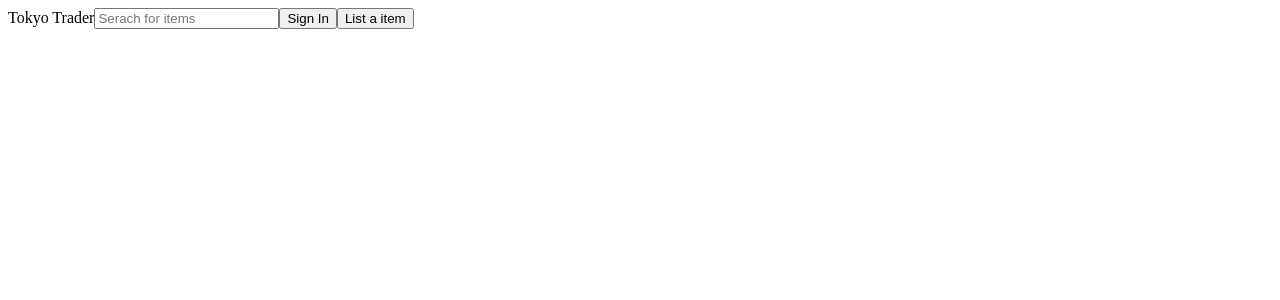
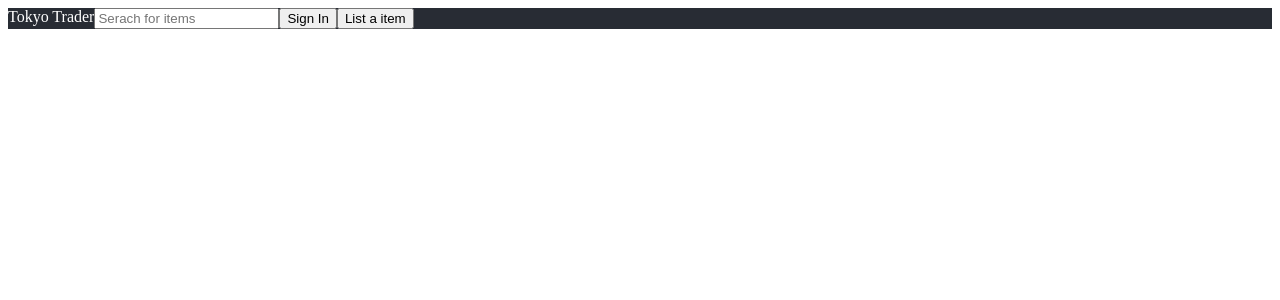
Before and after one commit to tokyo-traders/koukan, a React (Create React App) app: page / in a window 1280 px wide. Shown: the top 300 px of the page. Built offline with nearby package versions, Linux system fonts and the light colour scheme; no server answers.

Commit message:
Navbar WIP

```diff
--- a/src/App.js
+++ b/src/App.js
@@ -1,4 +1,5 @@
 import './App.css';
+import './componenet/NavBar.css'
 import NavBar from './componenet/NavBar';
 
 import axios from "axios";
--- a/src/componenet/NavBar.css
+++ b/src/componenet/NavBar.css
@@ -0,0 +1,5 @@
+header {
+    background-color: #282c34;
+    display: flex;
+    color: white;
+}
--- a/src/componenet/NavBar.js
+++ b/src/componenet/NavBar.js
@@ -7,7 +7,7 @@ function NavBar() {
         Tokyo Trader
         <input type='text' id='myInput' placeholder='Serach for items'></input>
         <button type='button'>Sign In</button>
-        <button>List a item</button>
+        <button type='button'>List a item</button>
      </header>
     </>
   )
```
Also changed, not shown: 2 other files (tests, documents, lock files or other folders).
